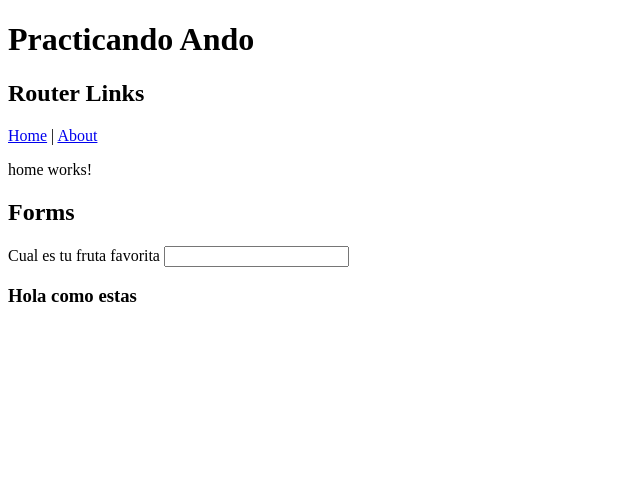
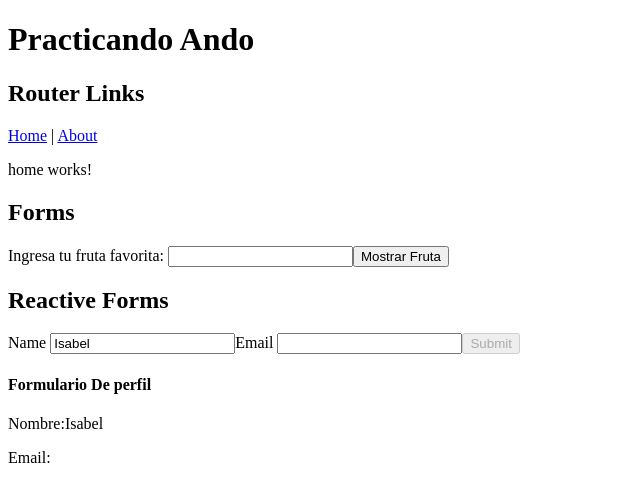
Before and after one commit to Jiwemoyo/Angularsini, an Angular app: page / in a window 1280 px wide. Shown: the top 502 px of the page, without its empty margins (0-640 px from the left). Built offline with nearby package versions, Linux system fonts and the light colour scheme.

Commit message:
otro salto

```diff
--- a/src/app/app.component.html
+++ b/src/app/app.component.html
@@ -9,9 +9,21 @@
 </section>
 <section>
   <h2>Forms</h2>
-  <label for="entrada">
-    Cual es tu fruta favorita
-    <input type="text" id="entrada" [(ngModel)]="fruta" />
+  <label for="formularin">Ingresa tu fruta favorita:
+    <input type="text" id="formularin" [(ngModel)]="fruta" />
   </label>
-  <h3>Hola como estas {{fruta}}</h3>
+  <button (click)="mostrarFruta()">Mostrar Fruta</button>
+  <h2>Reactive Forms</h2>
+  <form [formGroup]="profileForm" (ngSubmit)="handleSubmit()">
+    <label>Name
+      <input type="text" formControlName="name" />
+    </label>
+    <label>Email
+      <input type="email" formControlName="email" />
+    </label>
+    <button type="submit" [disabled]="!profileForm.valid">Submit</button>
+  </form>
+  <h4>Formulario De perfil</h4>
+  <p>Nombre:{{profileForm.value.name}}</p>
+  <p>Email:{{profileForm.value.email}}</p>
 </section>
--- a/src/app/app.component.ts
+++ b/src/app/app.component.ts
@@ -1,15 +1,27 @@
 import { Component } from '@angular/core';
 import { RouterOutlet,RouterLink } from '@angular/router';
-import {FormsModule} from '@angular/forms';
+import {FormsModule,ReactiveFormsModule,FormControl,FormGroup,Validators} from '@angular/forms';
 
 @Component({
   selector: 'app-root',
   standalone: true,
-  imports: [RouterOutlet,RouterLink,FormsModule],
+  imports: [RouterOutlet,RouterLink,FormsModule,ReactiveFormsModule],
   templateUrl: './app.component.html',
   styleUrl: './app.component.css'
 })
 export class AppComponent {
   title = 'Practicas';
   fruta = ''
+  mostrarFruta() {
+    alert(this.fruta)
+  }
+  profileForm = new FormGroup({
+    name: new FormControl('Isabel',Validators.required),
+    email: new FormControl('',[Validators.required, Validators.email]),
+  })
+
+  handleSubmit() {
+    alert(this.profileForm.value.name + ' | ' + this.profileForm.value.email);
+  }
+
 }
```
Also changed, not shown: src/app/services/car.service.ts (added, +9 -0 lines), 2 other files (tests, documents, lock files or other folders).
